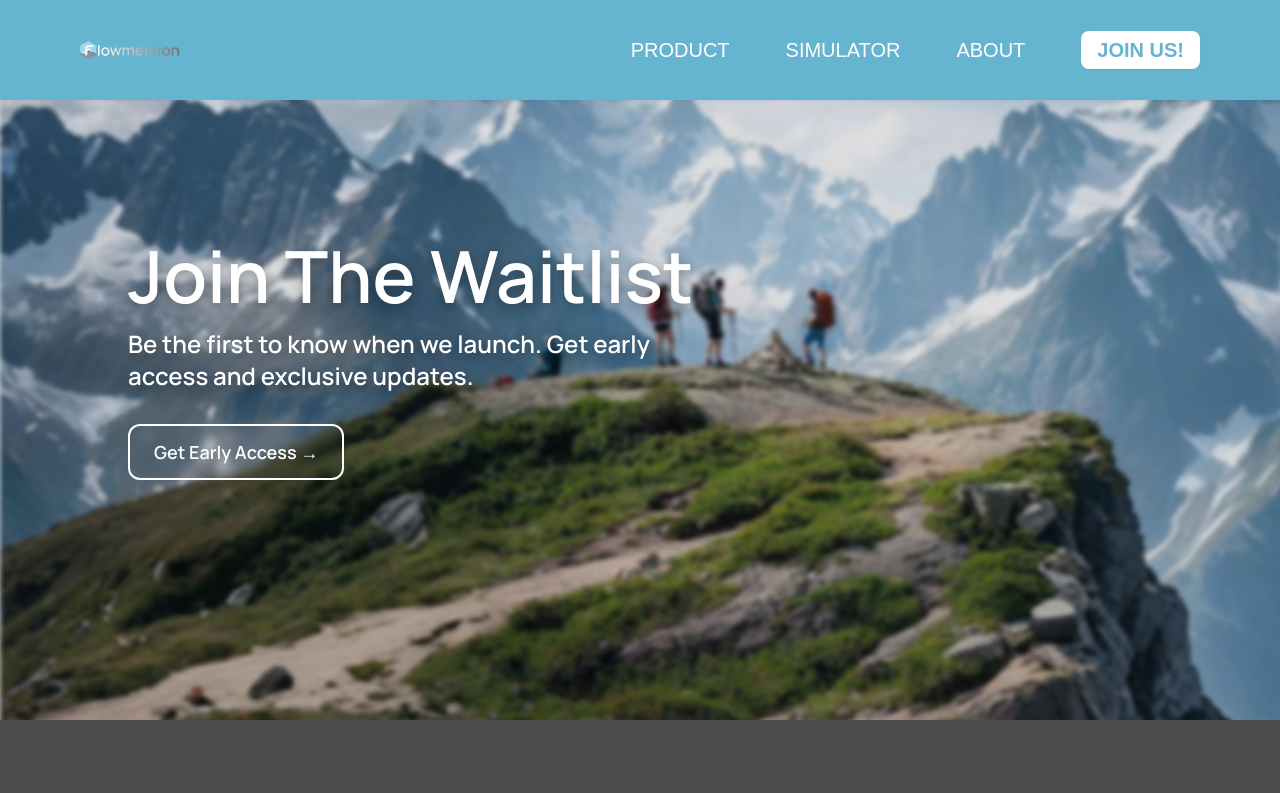
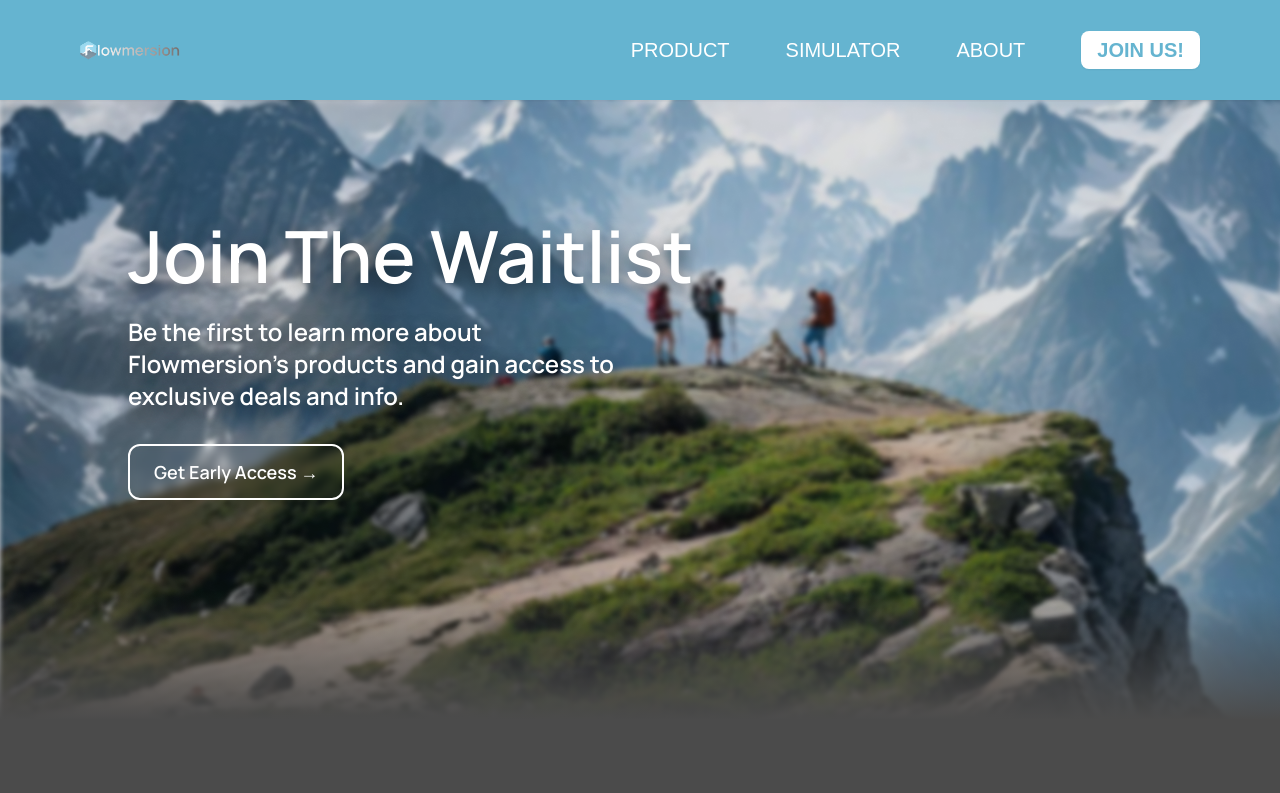
Before and after one commit to tejaswinikambaiahgari/baseline-tech-website, a Next.js app in the folder frontend/: page /joinus in a window 1280 px wide. Shown: the top 793 px of the page. Built offline with nearby package versions, Linux system fonts and the light colour scheme; no server answers; a web font is replaced by a local one.

Commit message:
feat: Finished JoinUs Styling.

```diff
--- a/frontend/app/joinus/WaitlistSection.tsx
+++ b/frontend/app/joinus/WaitlistSection.tsx
@@ -5,22 +5,28 @@ import WaitlistModal from "../../components/joinus/WaitlistModal"
 
 export default function WaitlistSection() {
     return (
-        <section className="relative w-full h-[90vh] flex flex-col items-start justify-center text-white
-                            bg-cover bg-center [font-family:var(--font-manrope)]"
+        <section className="relative w-full h-[90vh] flex flex-col items-start justify-center
+                          text-white bg-cover bg-center [font-family:var(--font-manrope)]"
                  style={{ backgroundImage: `url(${waitlistBG.src})` }}>
 
             <div className="absolute inset-0 bg-gray-800/15" />
 
-            <div className="relative flex flex-col items-start text-left ml-[10%] max-w-xl [text-shadow:0_4px_12px_rgba(0,0,0,0.35)]">
-                <h1 className="text-7xl font-bold mb-4">Join The Waitlist</h1>
+            <div className="absolute bottom-0 left-0 w-full h-32 bg-gradient-to-b from-transparent
+                            to-[#4b4b4b]" />
 
-                <p className="mb-8 text-2xl font-bold">
-                    Be the first to know when we launch. Get early access and exclusive updates.
+            <div className="relative flex flex-col items-start text-left ml-[10%] max-w-xl
+                            [text-shadow:0_6px_18px_rgba(0,0,0,0.55)]">
+                <h1 className="text-7xl font-bold mb-6">Join The Waitlist</h1>
+
+                <p className="mb-8 text-2xl font-bold max-w-lg">
+                    Be the first to learn more about Flowmersion’s products and gain access to
+                    exclusive deals and info.
                 </p>
 
                 <WaitlistModal trigger={
-                    <button className="px-6 py-3 text-lg rounded-xl backdrop-blur-sm border-2 border-white
-                                     hover:bg-gray-300 hover:text-gray-800 font-black transition">
+                    <button className="px-6 py-3 text-lg rounded-xl backdrop-blur-sm border-2
+                                       border-white hover:bg-gray-300 hover:text-gray-800
+                                       font-black transition">
                         Get Early Access →
                     </button>
                 }/>
```
